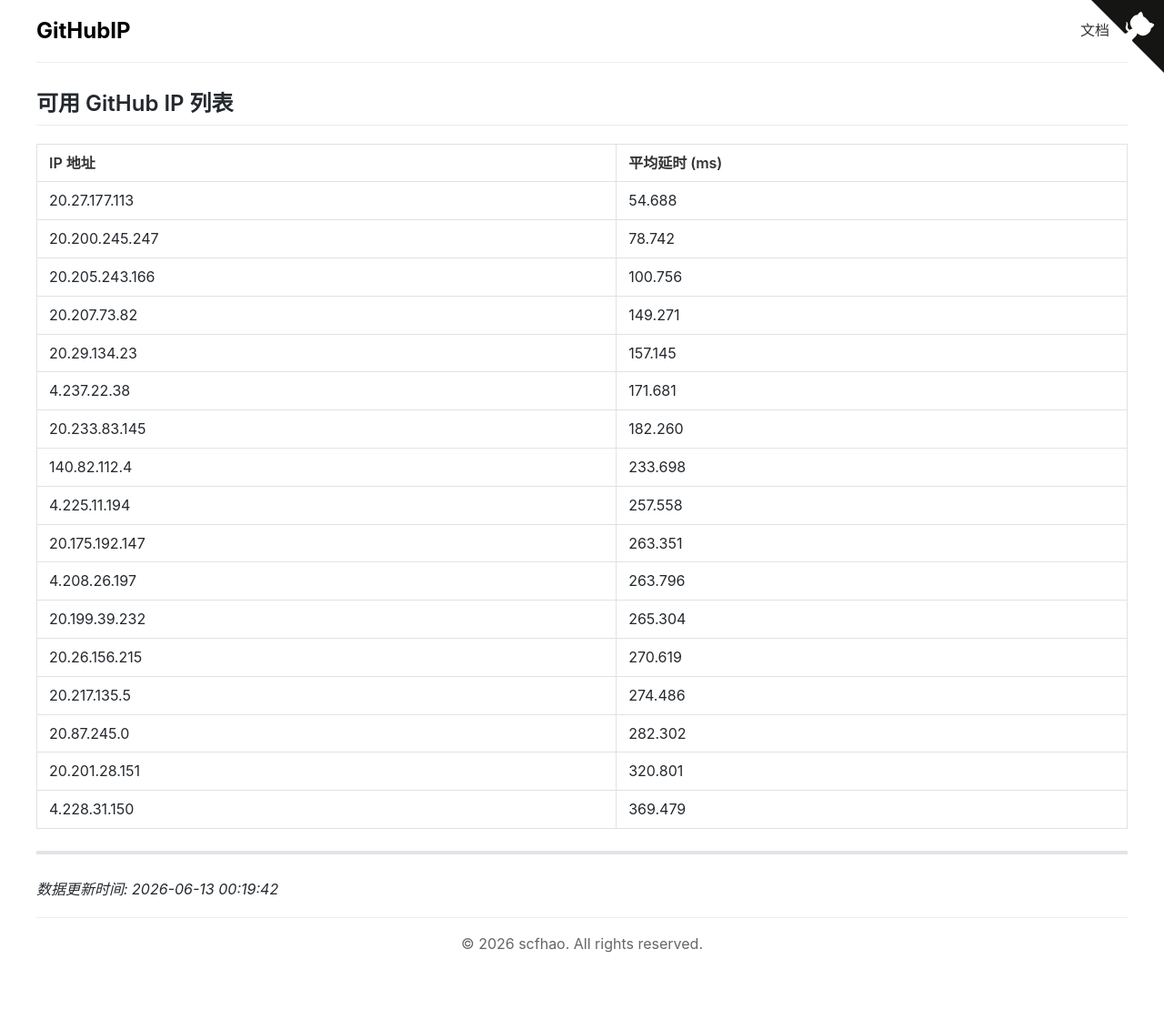
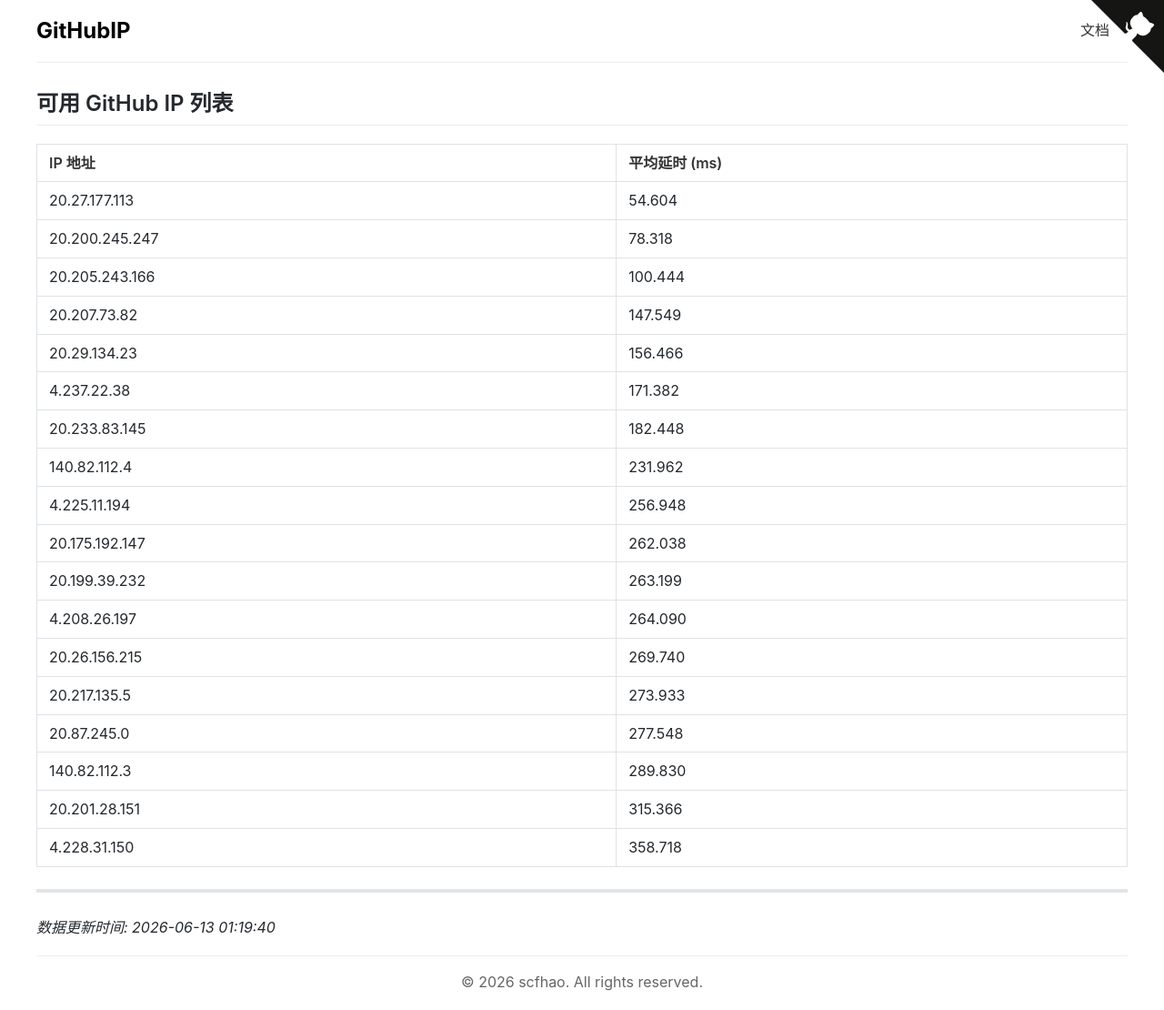
Before and after one commit to scfhao/GitHubIP, a Jekyll site: the page built from index.md, in a window 1280 px wide. Shown: the whole page at 91% size. Built offline with Jekyll 4.4.1, drawn with Linux system fonts in a browser that asks for light colours; before the commit the page ends 1068 px from its top, so only the background shows below that.

Commit message:
自动脚本执行 - 2026-06-13 01:19:40

```diff
--- a/index.md
+++ b/index.md
@@ -1,31 +1,32 @@
 ---
 layout: home
 title: GitHub IP 列表
-date: 2026-06-13 00:19:42
+date: 2026-06-13 01:19:40
 ---
 
 ## 可用 GitHub IP 列表
 
 | IP 地址 | 平均延时 (ms) |
 |---------|--------------|
-| 20.27.177.113 | 54.688 |
-| 20.200.245.247 | 78.742 |
-| 20.205.243.166 | 100.756 |
-| 20.207.73.82 | 149.271 |
-| 20.29.134.23 | 157.145 |
-| 4.237.22.38 | 171.681 |
-| 20.233.83.145 | 182.260 |
-| 140.82.112.4 | 233.698 |
-| 4.225.11.194 | 257.558 |
-| 20.175.192.147 | 263.351 |
-| 4.208.26.197 | 263.796 |
-| 20.199.39.232 | 265.304 |
-| 20.26.156.215 | 270.619 |
-| 20.217.135.5 | 274.486 |
-| 20.87.245.0 | 282.302 |
-| 20.201.28.151 | 320.801 |
-| 4.228.31.150 | 369.479 |
+| 20.27.177.113 | 54.604 |
+| 20.200.245.247 | 78.318 |
+| 20.205.243.166 | 100.444 |
+| 20.207.73.82 | 147.549 |
+| 20.29.134.23 | 156.466 |
+| 4.237.22.38 | 171.382 |
+| 20.233.83.145 | 182.448 |
+| 140.82.112.4 | 231.962 |
+| 4.225.11.194 | 256.948 |
+| 20.175.192.147 | 262.038 |
+| 20.199.39.232 | 263.199 |
+| 4.208.26.197 | 264.090 |
+| 20.26.156.215 | 269.740 |
+| 20.217.135.5 | 273.933 |
+| 20.87.245.0 | 277.548 |
+| 140.82.112.3 | 289.830 |
+| 20.201.28.151 | 315.366 |
+| 4.228.31.150 | 358.718 |
 
 ---
 
-*数据更新时间: 2026-06-13 00:19:42*
+*数据更新时间: 2026-06-13 01:19:40*
```
